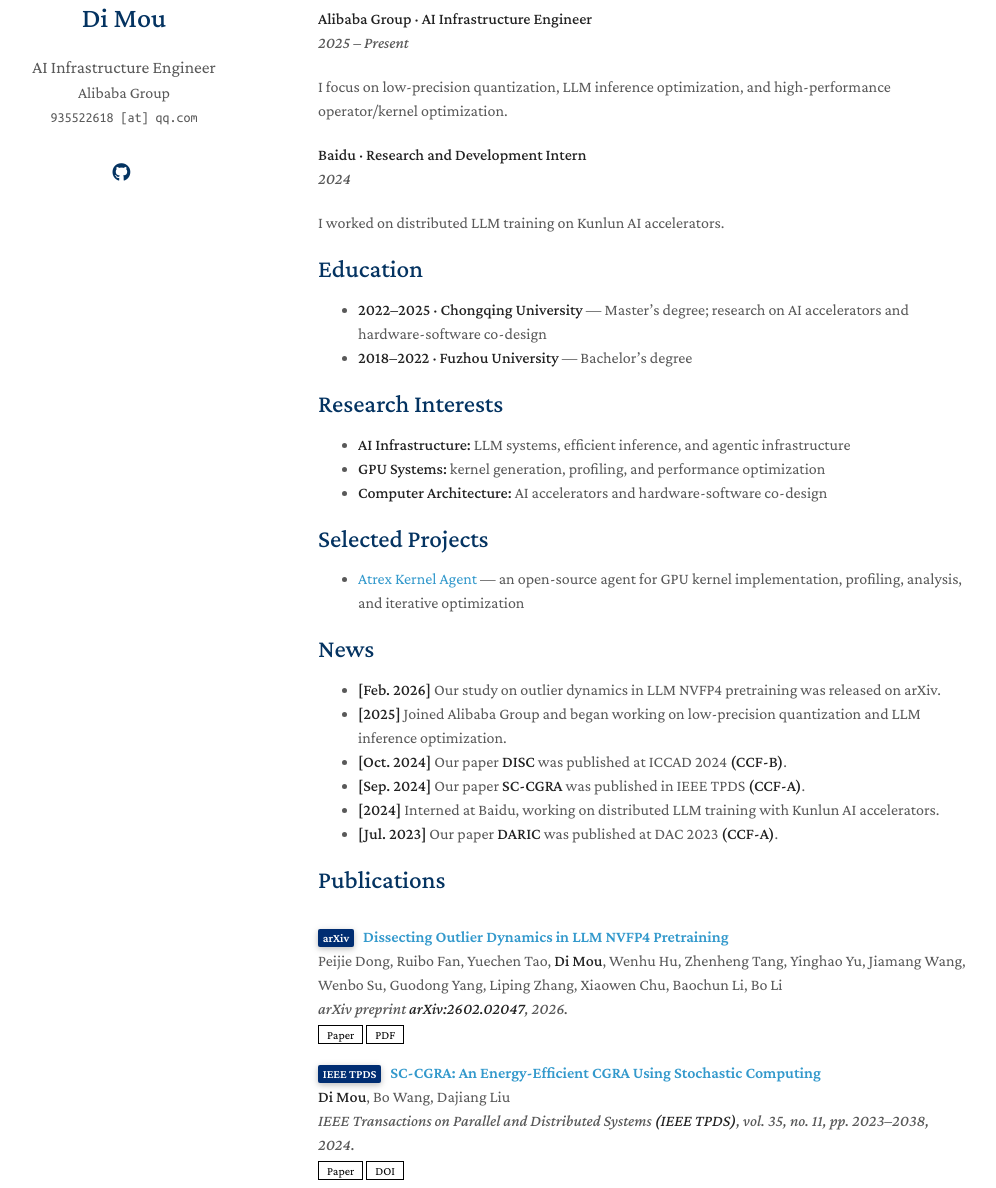
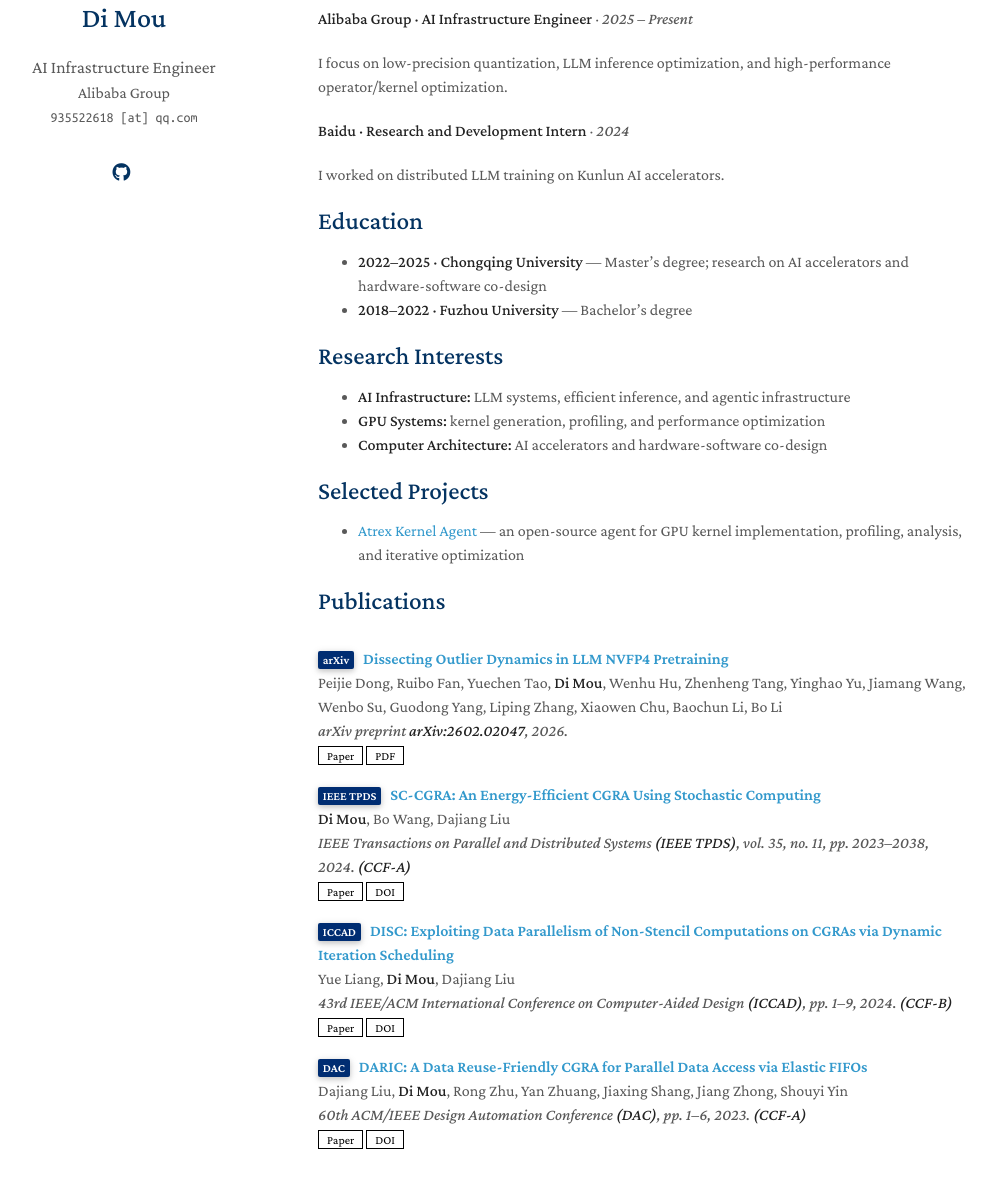
Before and after one commit to muse-coder/muse-coder.github.io, a Jekyll site: the page built from index.md, in a window 1280 px wide and 1400 px high, cut to the strip 212-1400 px from the top of the window. Shown: the whole strip, without its empty margins (152-1148 px from the left). Built offline with Jekyll 4.4.1, drawn with Linux system fonts in a browser that asks for light colours; a style sheet for code colours, icons or effects is not loaded; our own code applies the rules of GitHub Pages for plain Markdown files.

Commit message:
Move CCF rankings into publications

```diff
--- a/_data/publications.yml
+++ b/_data/publications.yml
@@ -9,20 +9,20 @@
   - title: "SC-CGRA: An Energy-Efficient CGRA Using Stochastic Computing"
     authors: "<strong>Di Mou</strong>, Bo Wang, Dajiang Liu"
     conference_short: IEEE TPDS
-    conference: "IEEE Transactions on Parallel and Distributed Systems <strong>(IEEE TPDS)</strong>, vol. 35, no. 11, pp. 2023–2038, 2024."
+    conference: "IEEE Transactions on Parallel and Distributed Systems <strong>(IEEE TPDS)</strong>, vol. 35, no. 11, pp. 2023–2038, 2024. <strong>(CCF-A)</strong>"
     paper: https://ieeexplore.ieee.org/abstract/document/10663960
     doi: https://doi.org/10.1109/TPDS.2024.3453310
 
   - title: "DISC: Exploiting Data Parallelism of Non-Stencil Computations on CGRAs via Dynamic Iteration Scheduling"
     authors: "Yue Liang, <strong>Di Mou</strong>, Dajiang Liu"
     conference_short: ICCAD
-    conference: "43rd IEEE/ACM International Conference on Computer-Aided Design <strong>(ICCAD)</strong>, pp. 1–9, 2024."
+    conference: "43rd IEEE/ACM International Conference on Computer-Aided Design <strong>(ICCAD)</strong>, pp. 1–9, 2024. <strong>(CCF-B)</strong>"
     paper: https://dl.acm.org/doi/abs/10.1145/3676536.3676734
     doi: https://doi.org/10.1145/3676536.3676734
 
   - title: "DARIC: A Data Reuse-Friendly CGRA for Parallel Data Access via Elastic FIFOs"
     authors: "Dajiang Liu, <strong>Di Mou</strong>, Rong Zhu, Yan Zhuang, Jiaxing Shang, Jiang Zhong, Shouyi Yin"
     conference_short: DAC
-    conference: "60th ACM/IEEE Design Automation Conference <strong>(DAC)</strong>, pp. 1–6, 2023."
+    conference: "60th ACM/IEEE Design Automation Conference <strong>(DAC)</strong>, pp. 1–6, 2023. <strong>(CCF-A)</strong>"
     paper: https://ieeexplore.ieee.org/abstract/document/10247862
     doi: https://doi.org/10.1109/DAC56929.2023.10247862
--- a/index.md
+++ b/index.md
@@ -8,13 +8,11 @@
 
 ## Professional Experience
 
-**Alibaba Group · AI Infrastructure Engineer**<br>
-*2025 – Present*
+**Alibaba Group · AI Infrastructure Engineer** · *2025 – Present*
 
 I focus on low-precision quantization, LLM inference optimization, and high-performance operator/kernel optimization.
 
-**Baidu · Research and Development Intern**<br>
-*2024*
+**Baidu · Research and Development Intern** · *2024*
 
 I worked on distributed LLM training on Kunlun AI accelerators.
 
@@ -33,13 +31,4 @@
 
 - [Atrex Kernel Agent](https://github.com/alibaba/atrex-kernel-agent) — an open-source agent for GPU kernel implementation, profiling, analysis, and iterative optimization
 
-## News
-
-- **[Feb. 2026]** Our study on outlier dynamics in LLM NVFP4 pretraining was released on arXiv.
-- **[2025]** Joined Alibaba Group and began working on low-precision quantization and LLM inference optimization.
-- **[Oct. 2024]** Our paper **DISC** was published at ICCAD 2024 **(CCF-B)**.
-- **[Sep. 2024]** Our paper **SC-CGRA** was published in IEEE TPDS **(CCF-A)**.
-- **[2024]** Interned at Baidu, working on distributed LLM training with Kunlun AI accelerators.
-- **[Jul. 2023]** Our paper **DARIC** was published at DAC 2023 **(CCF-A)**.
-
 {% include_relative _includes/publications.md %}
```
